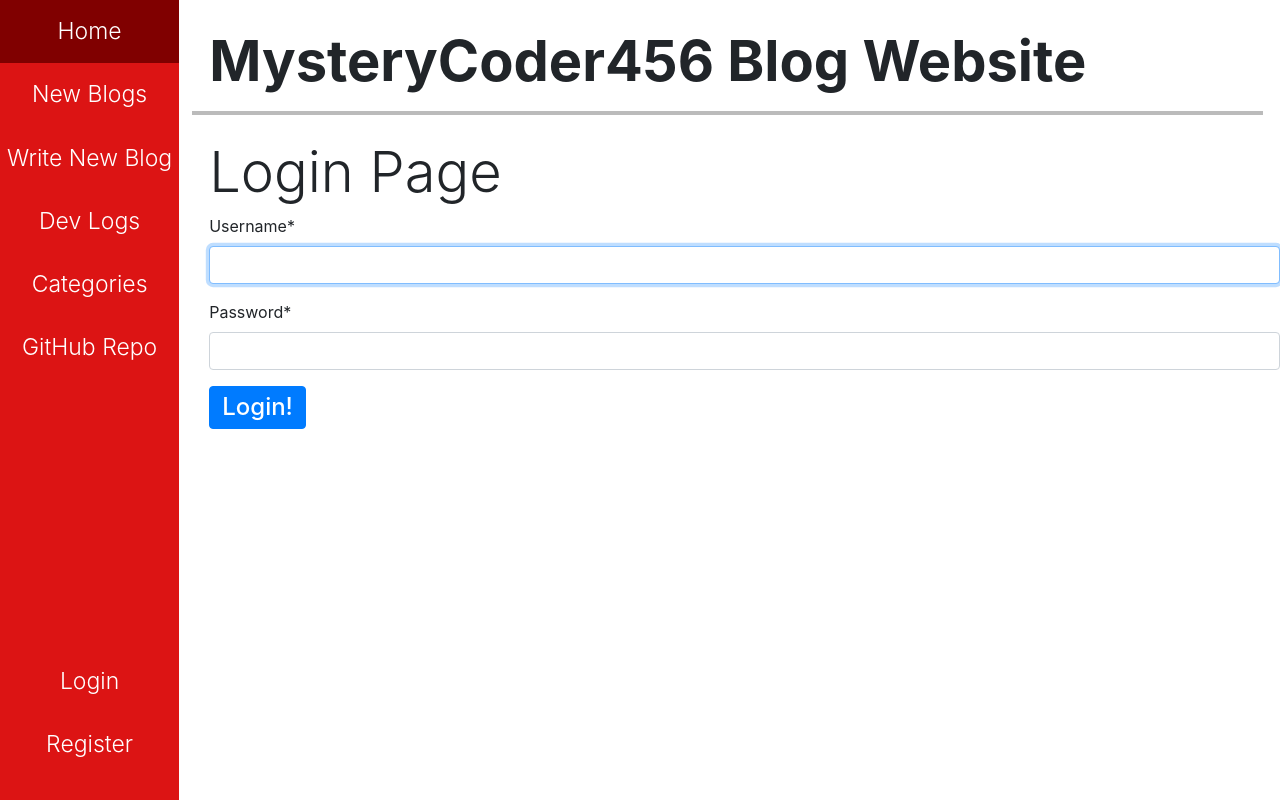
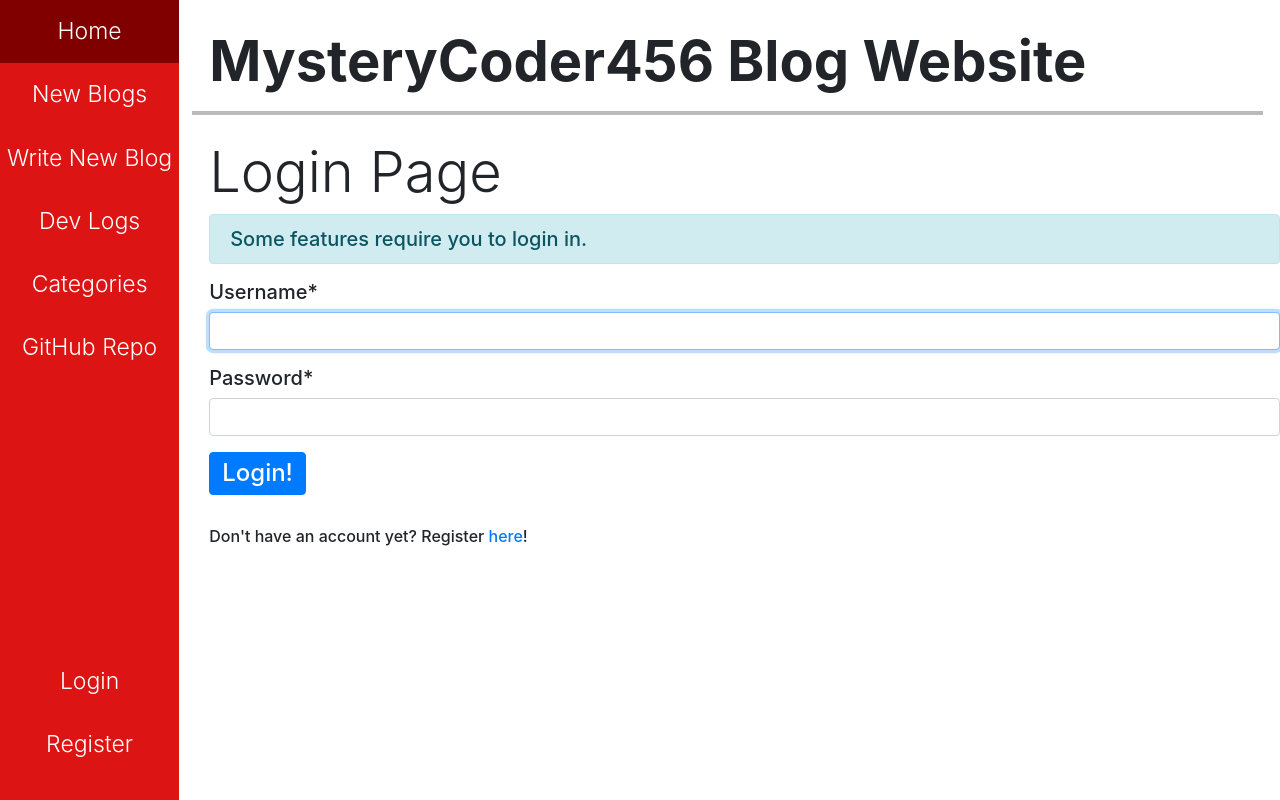
Before and after one commit to MysteryCoder456/Blog-App, a Django app: page /user/login/ in a window 1280 px wide. Run offline with Django 3.2, Linux system fonts and the light colour scheme; some libraries are stand-ins or nearby versions.

Commit message:
updated login page

```diff
--- a/user/templates/user/login.html
+++ b/user/templates/user/login.html
@@ -10,6 +10,8 @@
 {% endblock %}
 
 {% block main %}
+    <h5 class="alert alert-info">Some features require you to login in.<h5>
+
     <form method="POST">
         {% csrf_token %}
         {{form|crispy}}
@@ -17,4 +19,7 @@
             <h4 style="margin: auto;">Login!</h4>
         </button>
     </form>
+
+    <br>
+    <h6>Don't have an account yet? Register <a href="{% url 'register' %}">here</a>!</h6>
 {% endblock %}
```
